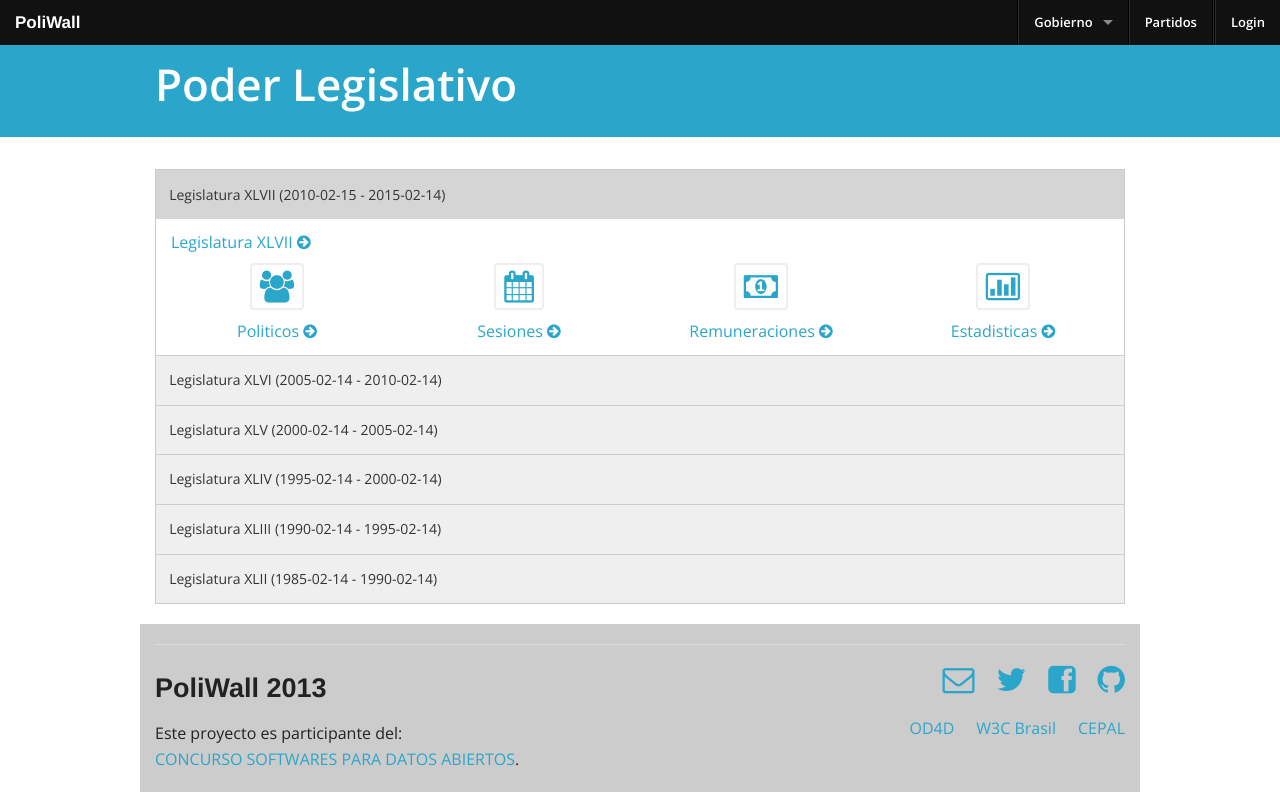
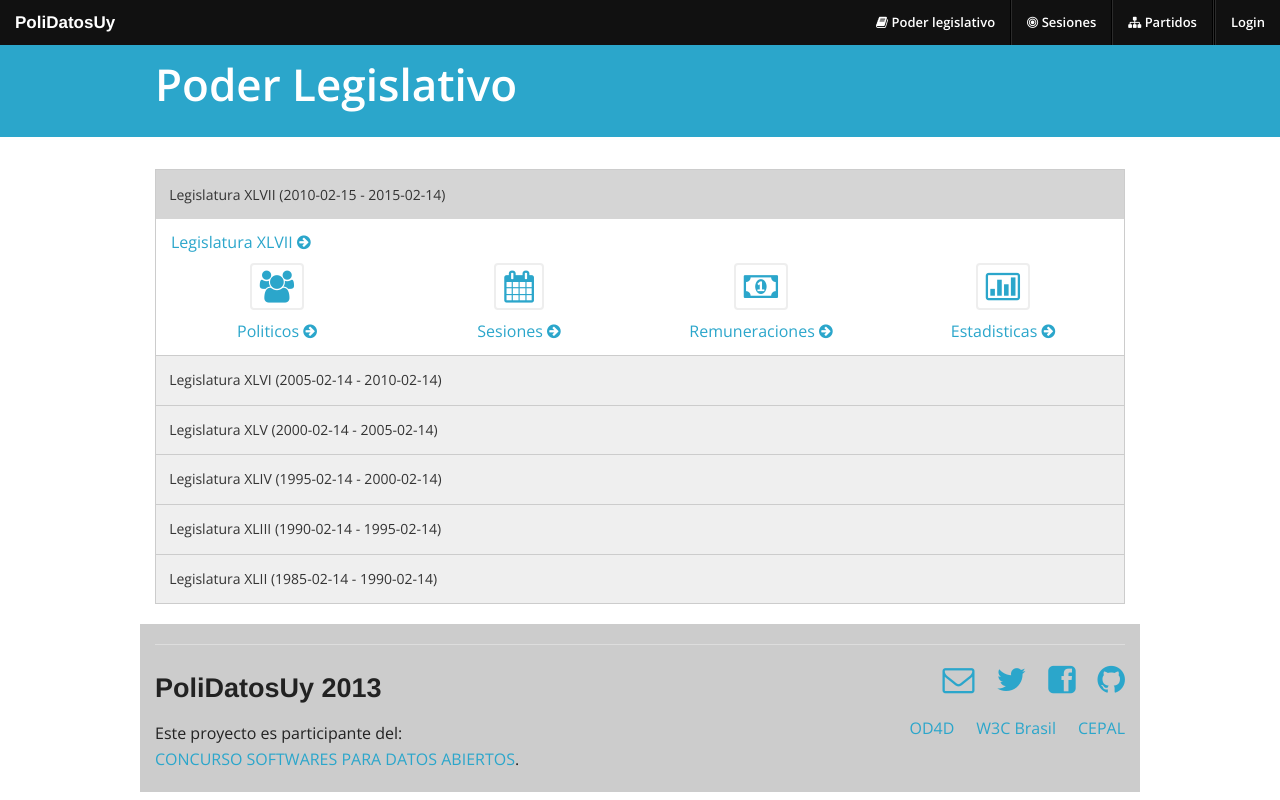
Before and after one commit to jfunez/poliwall, a Django app: a page that uses poliwall/templates/base.html in a window 1280 px wide. Run offline with Django 3.2, Linux system fonts and the light colour scheme; data comes from the database, SQL or seed files in the repository; some libraries are stand-ins or nearby versions.

Commit message:
cambio Poliwall por PolidatosUY

```diff
--- a/poliwall/templates/base.html
+++ b/poliwall/templates/base.html
@@ -4,7 +4,7 @@
 <head>
 	<meta charset="utf-8" />
 	<meta name="viewport" content="width=device-width" />
-	<title>{% block title %}Poliwall - coming soon...{% endblock title %}</title>
+	<title>{% block title %}PoliDatosUy - coming soon...{% endblock title %}</title>
 	<link rel="stylesheet" href="{{ STATIC_URL|default:'/static/' }}css/normalize.css" />
 	<link rel="stylesheet" href="{{ STATIC_URL|default:'/static/' }}css/foundation.css" />
 	<link rel="stylesheet" href="{{ STATIC_URL|default:'/static/' }}css/font-awesome.min.css" />
@@ -34,7 +34,7 @@
 	    	<div class="row">
 	      		<div class="twelve columns">
 	      			{% block header_content %}
-		        		<h1>Bienvenido a <strong>PoliWall!</strong></h1>
+		        		<h1>Bienvenido a <strong>PoliDatosUy!</strong></h1>
 		        		<h4><em>Una nueva transparencia</em></h4>
 	      			{% endblock header_content %}
 	      		</div>
--- a/poliwall/templates/includes/footer.html
+++ b/poliwall/templates/includes/footer.html
@@ -4,7 +4,7 @@
           <div class="row">
 
             <div class="large-6 columns">
-              <h3>PoliWall {% now "Y" %}</h3>
+              <h3>PoliDatosUy {% now "Y" %}</h3>
               <p>
                 Este proyecto es participante del:<br>
                 <a href="http://www.od4d.org/en/">CONCURSO SOFTWARES PARA DATOS ABIERTOS</a>.
--- a/poliwall/templates/includes/top_nav.html
+++ b/poliwall/templates/includes/top_nav.html
@@ -4,37 +4,30 @@
     <nav class="top-bar">
         <ul class="title-area">
             <!-- Title Area -->
-            <li class="name"><h1><a href="{% url 'home' %}">PoliWall</a></h1></li>
+            <li class="name"><h1><a href="{% url 'home' %}">PoliDatosUy</a></h1></li>
             <li class="toggle-topbar menu-icon"><a href="#"><span>menu</span></a></li>
         </ul>
 
         <section class="top-bar-section">
           <!-- Right Nav Section -->
           <ul class="right">
-            <li class="divider"></li>
-            <li class="has-dropdown">
-              <a href="#">{% trans "Gobierno" %}</a>
-              <ul class="dropdown">
-                <li class="has-dropdown">
-                  <a href="#">{% trans "Gobierno Nacional" %}</a>
-                  <ul class="dropdown">
-                    <li><a href="{% url 'legislative_list' %}">{% trans "Poder legislativo" %}</a></li>
-                    <li><a href="#">{% trans "Poder ejecutivo" %}</a></li>
-                    <li><a href="#">{% trans "Poder judicial" %}</a></li>
-                    <li class="divider"></li>
-                    <li><a href="{% url 'gob_nacional' %}">{% trans "Gob. Nacional" %} &rarr;</a></li>
-                  </ul>
-                </li>
-                <!-- GOB NACIONAL
-                <li class="divider"></li>
-                <li><a href="{% url 'gob_nacional' %}">{% trans "Gob. Departamental" %}</a></li>
-                <li class="divider"></li>
-                -->
-                <li><a href="{% url 'home' %}">{% trans "Ver todo" %} &rarr;</a></li>
-              </ul>
+            <li>
+              <a href="{% url 'legislative_list' %}">
+                <i class="icon icon-book"></i> {% trans "Poder legislativo" %}
+              </a>
             </li>
             <li class="divider"></li>
-            <li><a href="{% url 'party_list' %}">{% trans "Partidos" %}</a></li>
+            <li>
+              <a href="{% url 'session_list' %}">
+                <i class="icon icon-bullseye"></i> {% trans "Sesiones" %}
+              </a>
+            </li>
+            <li class="divider"></li>
+            <li>
+              <a href="{% url 'party_list' %}">
+                <i class="icon icon-sitemap"></i> {% trans "Partidos" %}
+              </a>
+            </li>
             <li class="divider"></li>
             <!-- li class="has-dropdown">
               <a href="#">Main Item 3</a>
```
